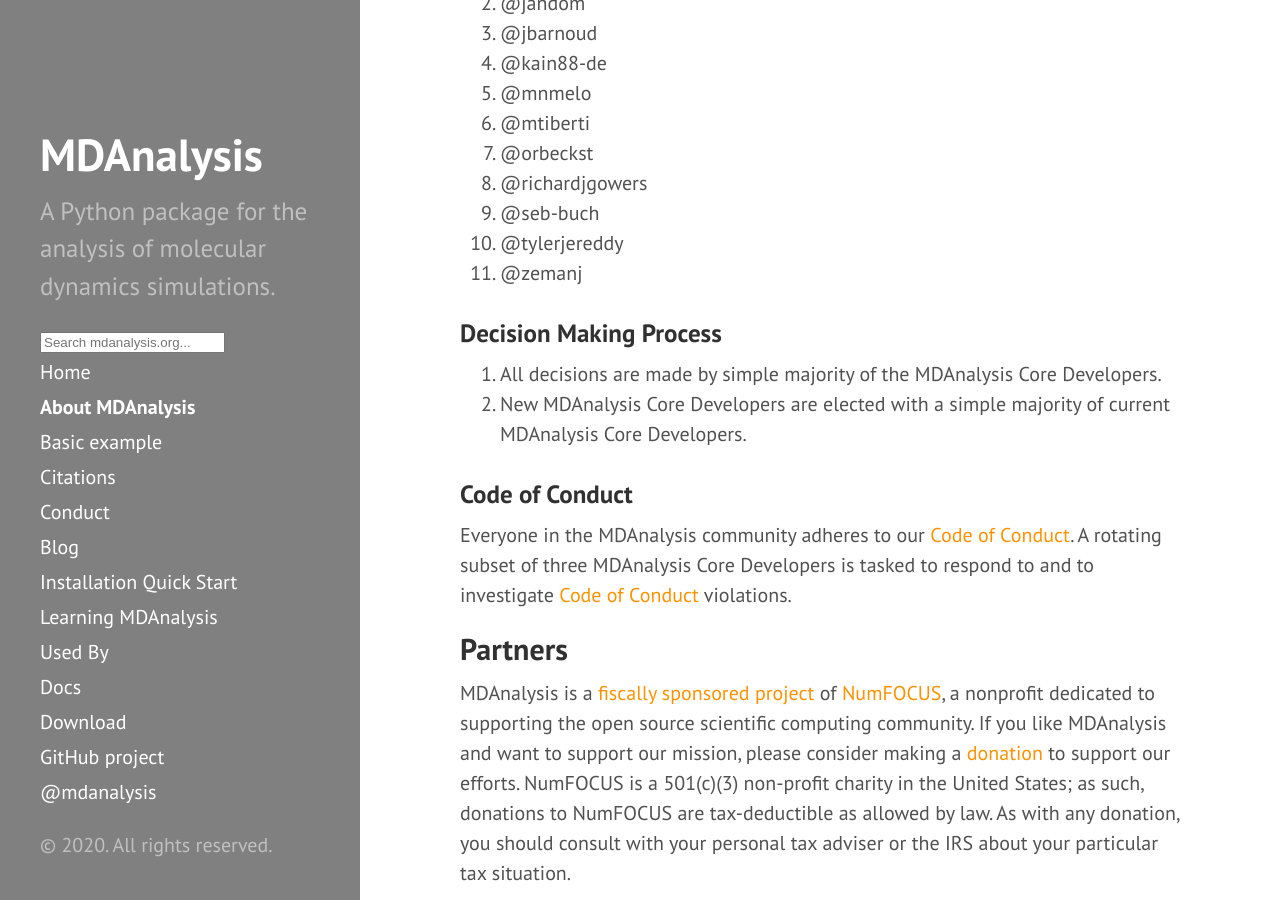
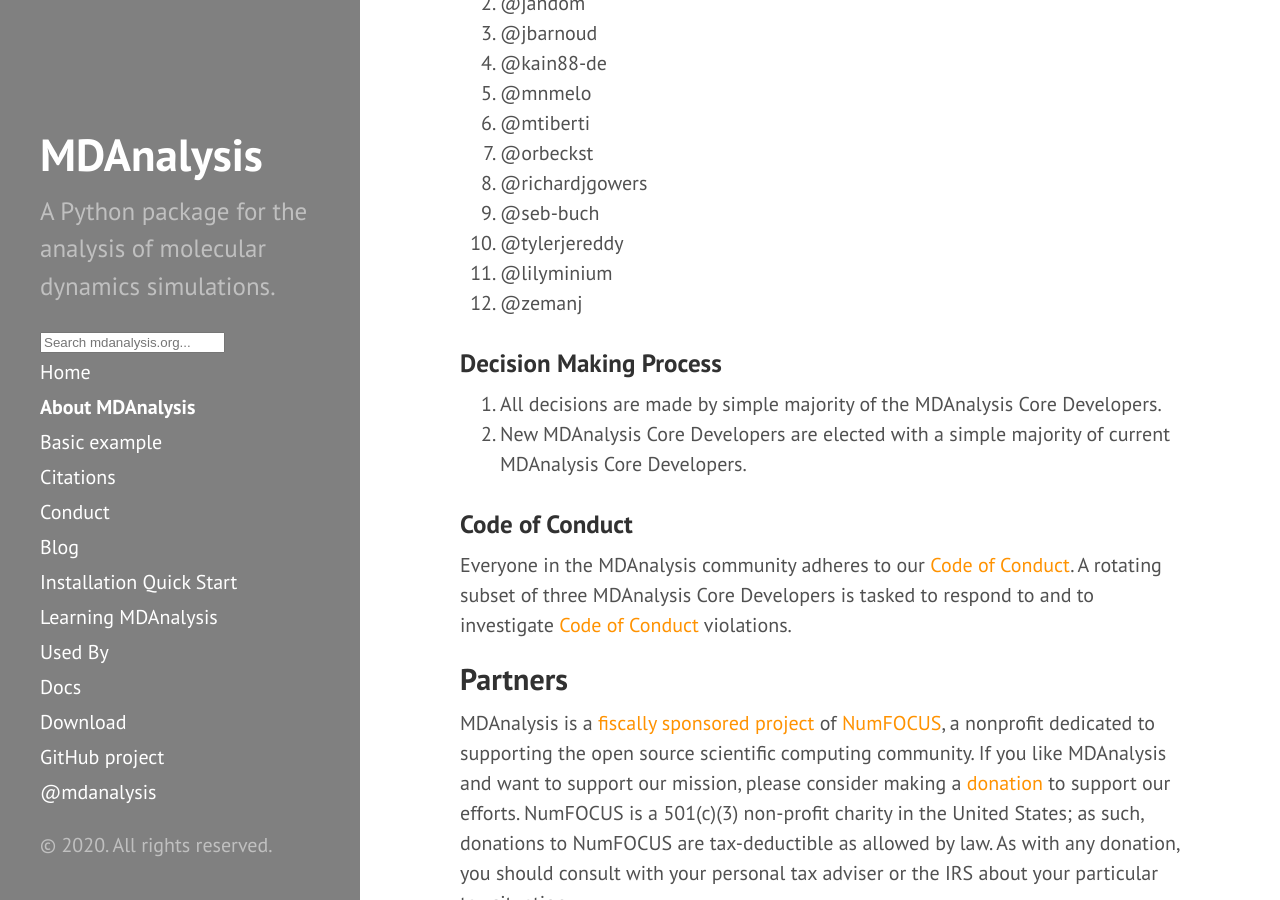
Before and after one commit to MDAnalysis/MDAnalysis.github.io, a Jekyll site: the page built from about.md, in a window 1280 px wide and 900 px high, scrolled down 1326 px. Built offline with Jekyll 4.4.1, drawn with Linux system fonts in a browser that asks for light colours; comment, search, counter and statistics services are not loaded.

Commit message:
Update about.md

```diff
--- a/about.md
+++ b/about.md
@@ -70,7 +70,8 @@ team ("MDAnalysis Core Developers") consists of:
 8. @richardjgowers
 9. @seb-buch
 10. @tylerjereddy
-11. @zemanj
+11. @lilyminium
+12. @zemanj
 
 
 ### Decision Making Process
```
